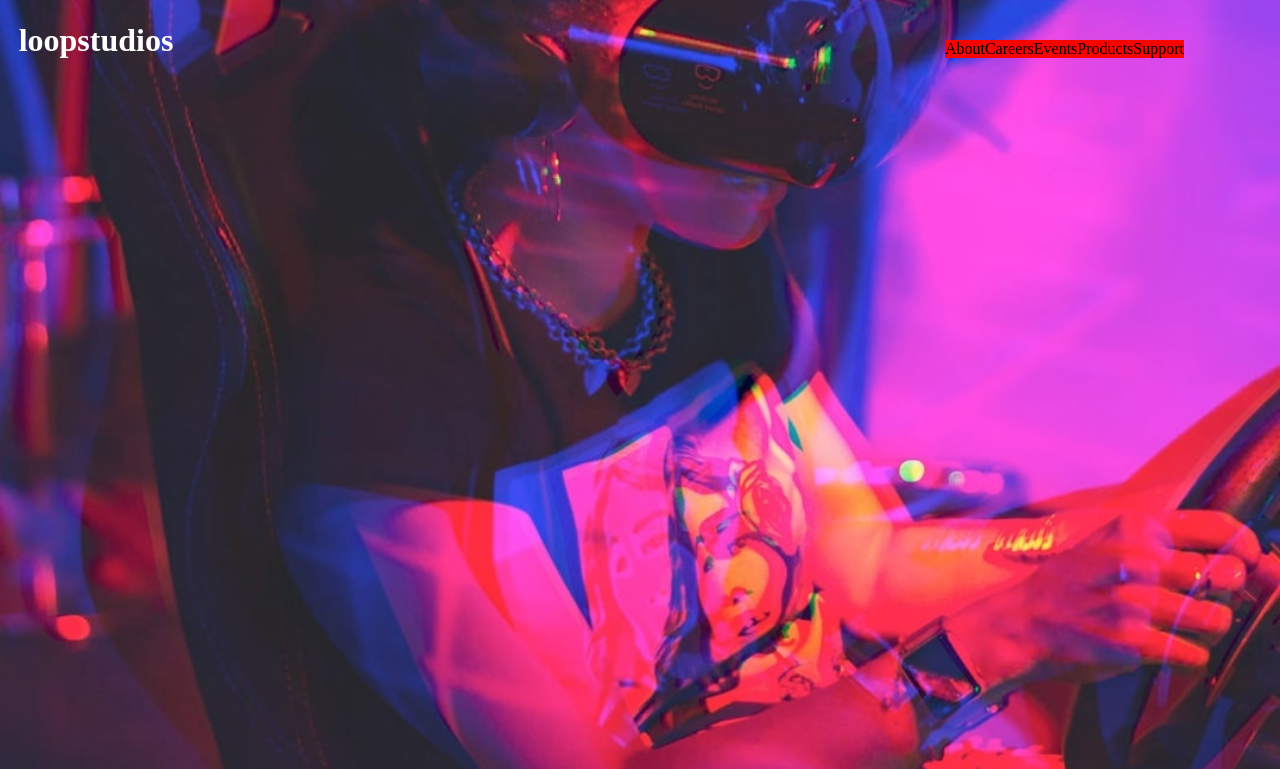
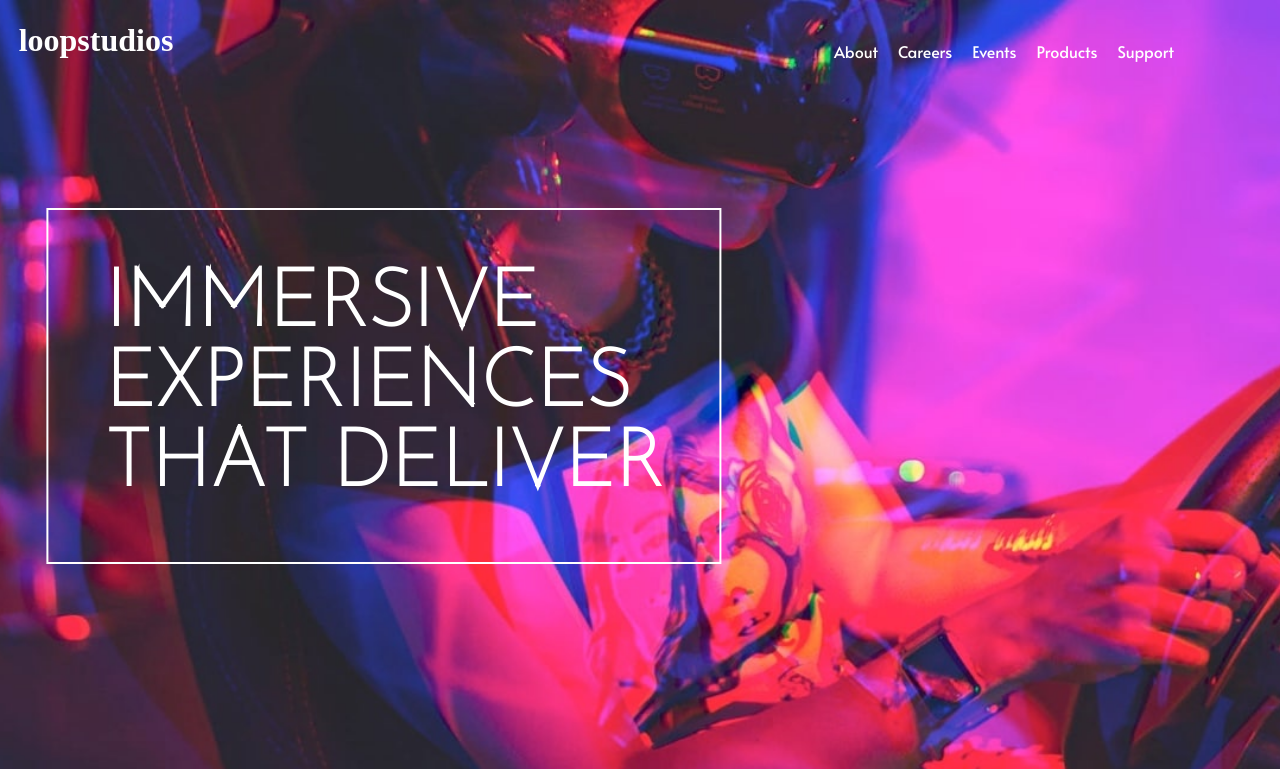
Before and after one commit to mdiallo98/loop-sided-challenge-, a plain HTML site: page index.html in a window 1280 px wide. Shown: the top 769 px of the page. Drawn offline with Linux system fonts and the light colour scheme.

Commit message:
finished the header

```diff
--- a/index.html
+++ b/index.html
@@ -23,7 +23,7 @@
         <h1>loopstudios</h1>
       </div>
       <nav>
-        <ul>
+        <ul class="header-listItem">
           <li>About</li>
           <li>Careers</li>
           <li>Events</li>
--- a/style.css
+++ b/style.css
@@ -1,6 +1,6 @@
 @import url('https://fonts.googleapis.com/css2?family=Alata&display=swap');
 
-@import url('https://fonts.googleapis.com/css2?family=Alata&family=Josefin+Sans&family=Passion+One&display=swap');
+@import url('https://fonts.googleapis.com/css2?family=Josefin+Sans:wght@100&display=swap');
 :root {
   --white: hsl(0, 0%, 100%);
   --Black: hsl(0, 0%, 0%);
@@ -20,6 +20,7 @@ body {
   margin: 0;
   padding: 0;
   box-sizing: border-box;
+  background: var(--white);
 }
 /***************************************
 ========================================
@@ -54,16 +55,37 @@ Header/Navsection
 .header-container nav {
   margin-right: 5rem;
   margin-top: 2rem;
-
   position: absolute;
   top: 8px;
   right: 16px;
 }
 .header-container ul {
-  background-color: red;
   display: flex;
   flex-direction: row;
   list-style-type: none;
+  font-family: var(--fontfamilyAlata);
+}
+.li {
+  margin: 0 10px;
+}
+
+.header-intro {
+  position: absolute;
+  top: 50%;
+  color: var(--white);
+  left: 30%;
+  font-family: var(--fontfamilyJosefin);
+  transform: translate(-50%, -50%);
+  border: 2px solid;
+  padding: 3.5rem;
+  font-size: 40px;
+  font-weight: 100;
+  text-transform: uppercase;
+  border-color: var(--white);
+}
+.header-listItem li {
+  margin: 0 10px;
+  color: var(--white);
 }
 /*******************************************
 =============================================
```
Also changed, not shown: 1 other file.
